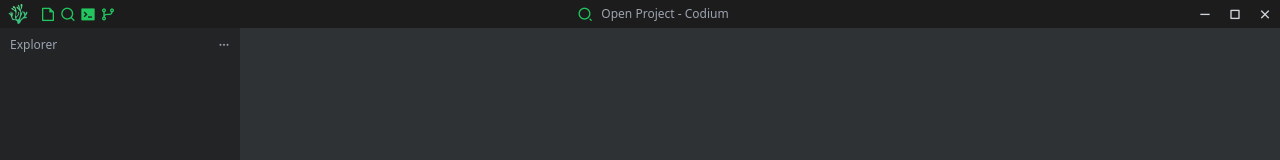
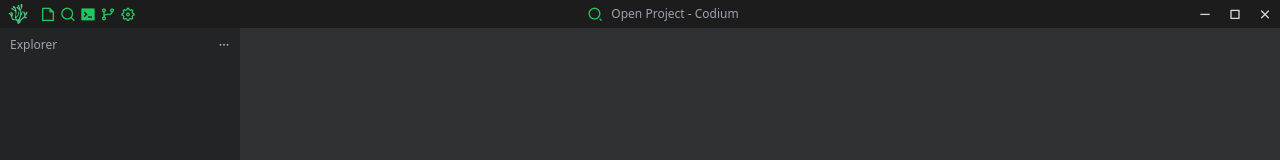
Before and after one commit to Ulrich-Tonmoy/codium, a React (Vite) app: page / in a window 1280 px wide. Shown: the top 160 px of the page. Built offline with nearby package versions, Linux system fonts and the light colour scheme.

Commit message:
style: added settings icon in titlebar

```diff
--- a/src/components/TitleBar.tsx
+++ b/src/components/TitleBar.tsx
@@ -56,6 +56,10 @@ const TitleBar = () => {
           className="text-green-500 cursor-pointer ri-git-branch-line"
           title="Source Control"
         ></i>
+        <i
+          className="text-green-500 cursor-pointer ri-settings-5-line"
+          title="Settings"
+        ></i>
       </div>
       <div>
         {projectName ? (
```
